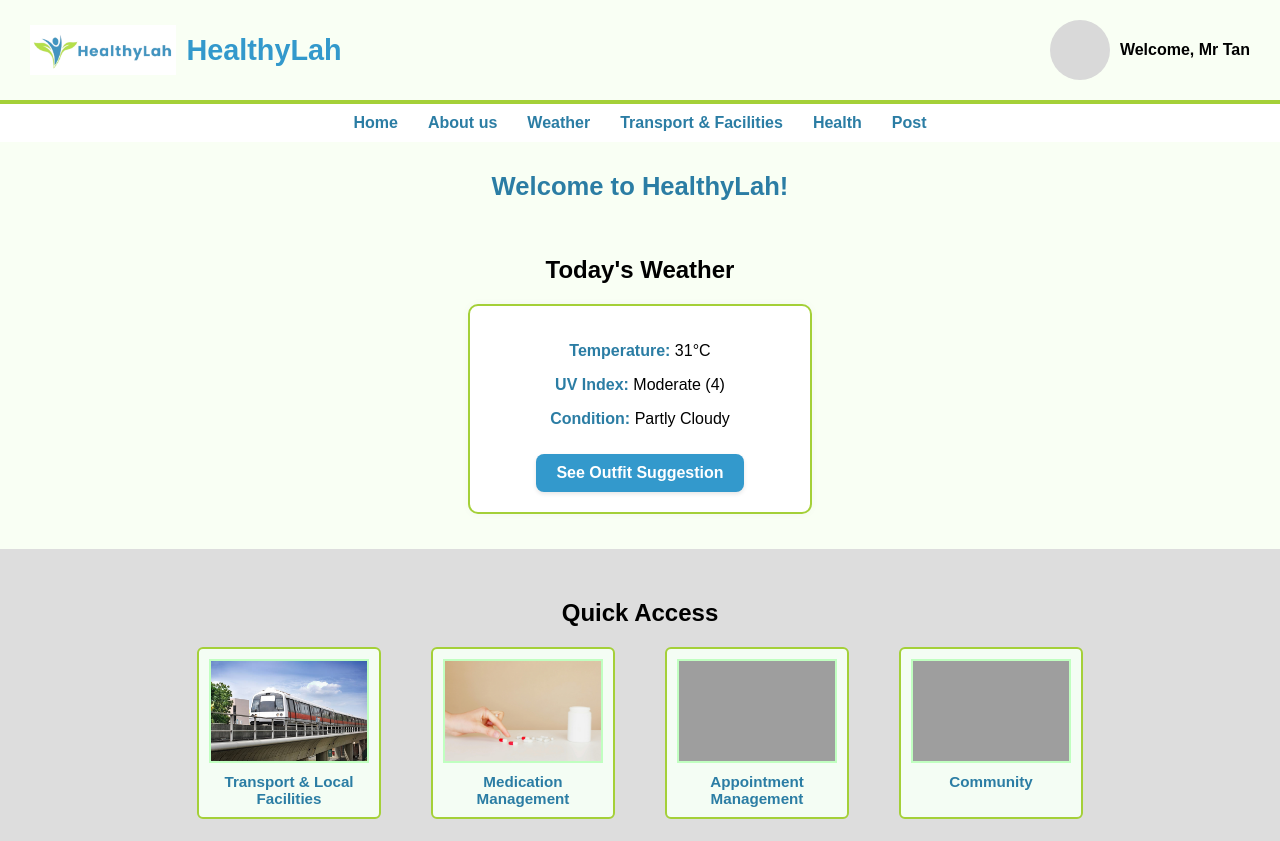
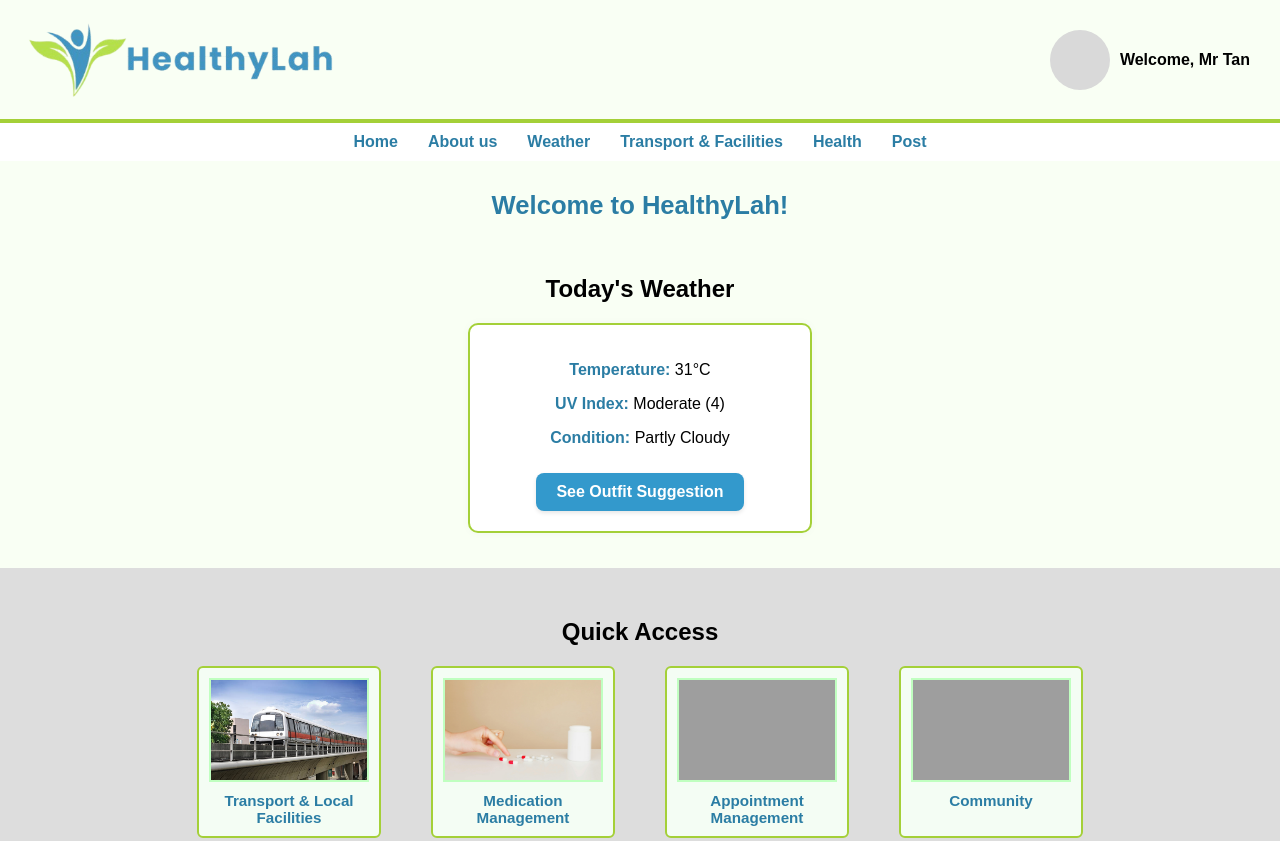
Before and after one commit to Justin0526/Tikam_Team_BED_SPM_Assignment, a website: page HealthyLah_DB/public/html/index.html in a window 1280 px wide. Shown: the top 841 px of the page. Drawn offline with Linux system fonts and the light colour scheme; grey boxes are pictures that could not be loaded.

Commit message:
edit logo size for index page

```diff
--- a/HealthyLah_DB/public/css/index.css
+++ b/HealthyLah_DB/public/css/index.css
@@ -21,8 +21,16 @@ body {
 }
 
 .logo-img {
-  height: 50px;
-  margin-right: 10px;
+  width: 100px;       /* Fixed width of the space it takes */
+  height: auto;       /* Maintain aspect ratio */
+  display: block;     /* So margin/padding works as expected */
+
+  transform: scale(4) translateX(30px);   /* Increase visual size by 1.5x */
+  transform-origin: center; /* Scale from the center of the image */
+
+  /* Optional: smoother scaling */
+  transition: transform 0.3s ease;
+
 }
 
 .logo-text {
--- a/HealthyLah_DB/public/html/index.html
+++ b/HealthyLah_DB/public/html/index.html
@@ -9,8 +9,8 @@
     <header class="top-bar">
         <div class="logo-bar">
             <div class="logo-container">
-                <img src="../images/logo_horizontal.png" alt="HealthyLah Logo" class="logo-img"> <!-- Replace with actual logo path -->
-                <span class="logo-text">HealthyLah</span>
+                <img src="../images/logo_horizontal copy.png" alt="HealthyLah Logo" class="logo-img"> <!-- Replace with actual logo path -->
+
             </div>
             <div class="profile">
                 <div class="profile-pic"></div>
```
Also changed, not shown: HealthyLah_DB/public/images/logo_horizontal copy.png (added), HealthyLah_DB/public/images/logo_upright copy.png (added).
